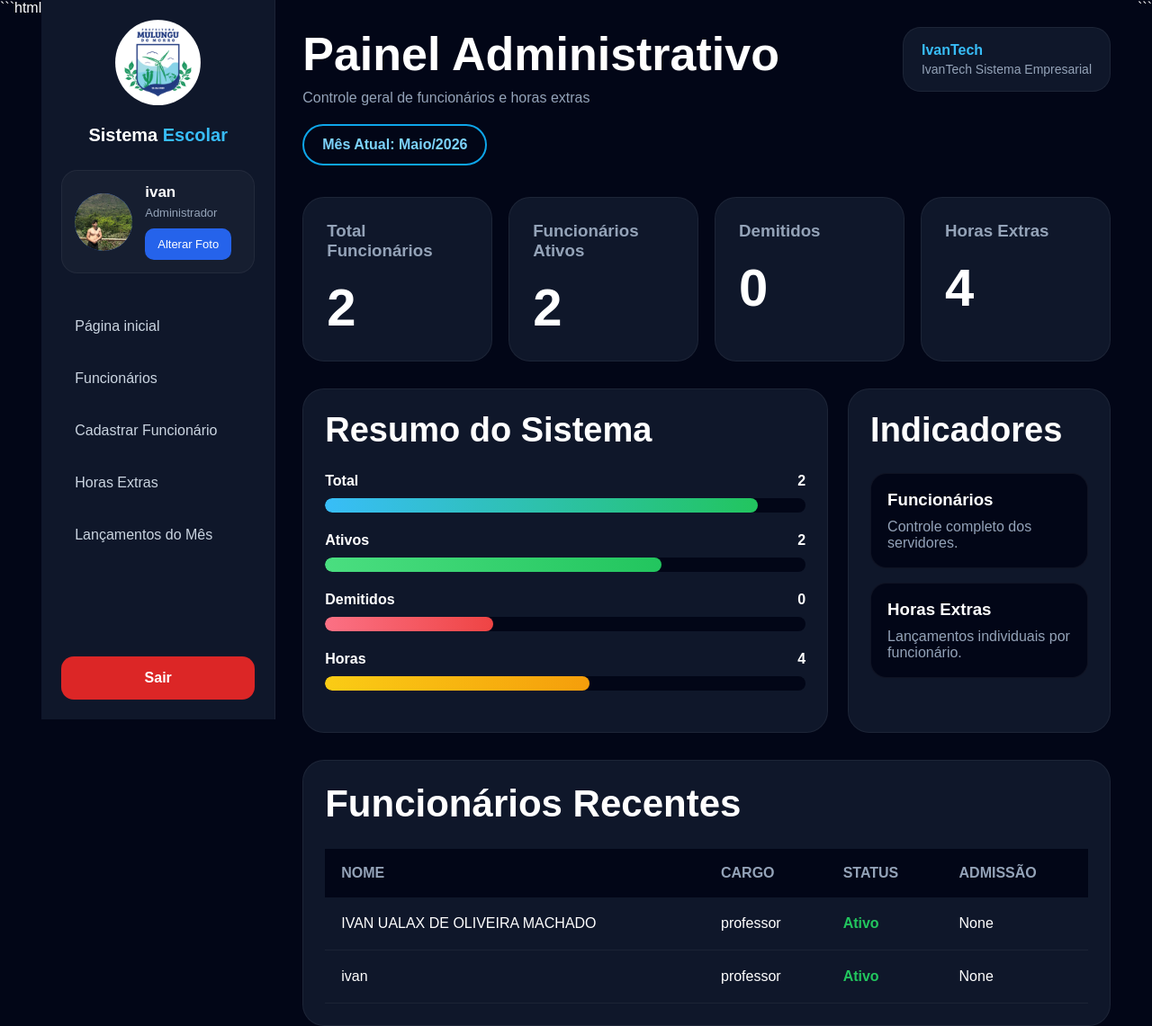
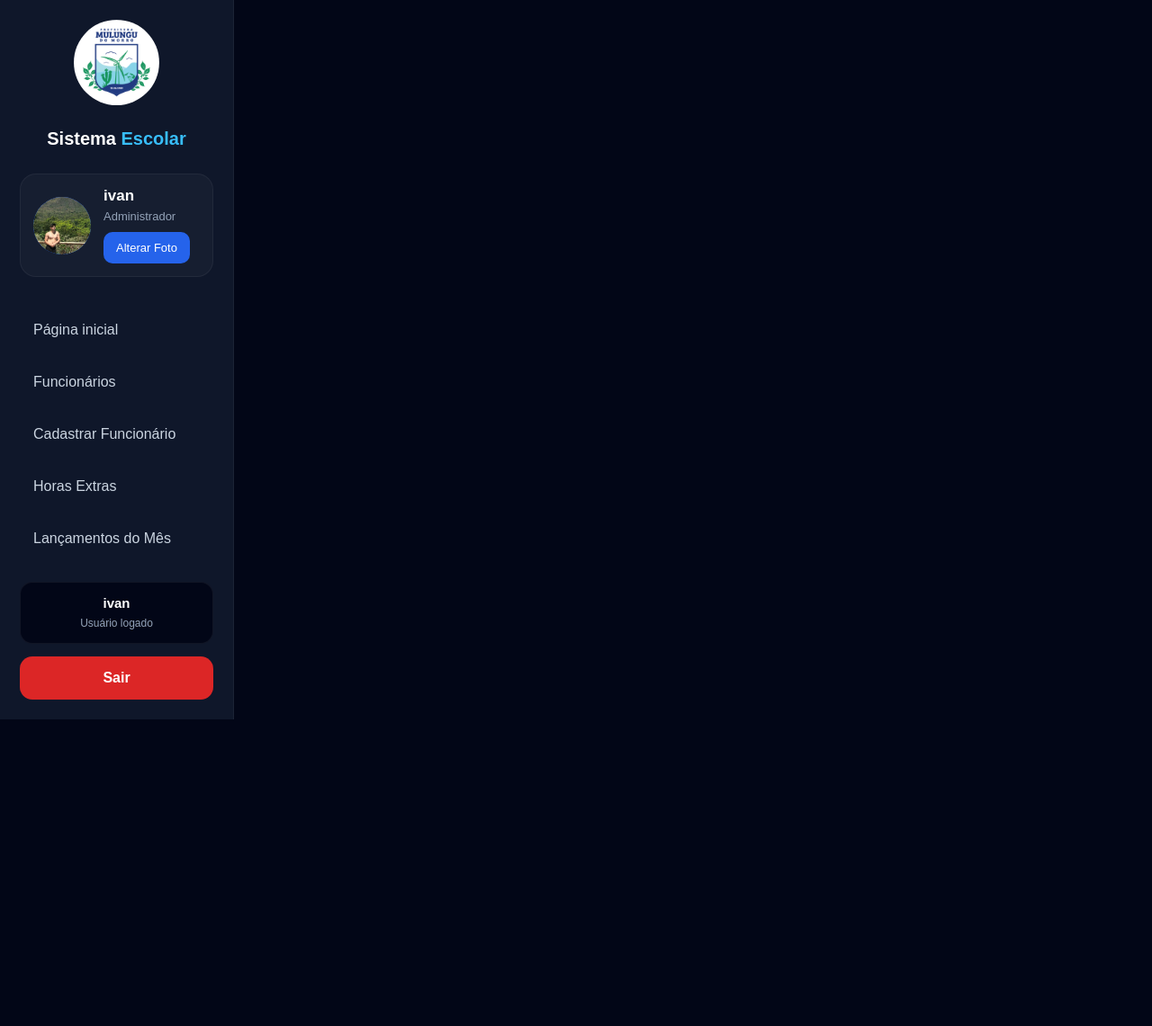
Before and after one commit to Ivan-Ualax/sistema-educacional, a Django app: page / in a window 1280 px wide. Shown: the whole page at 90% size. After the commit the page ends 800 px from the top, so only its background shows below. Run offline with Django 5.2, Linux system fonts and the light colour scheme; a user stored in the database is signed in; data comes from the database, SQL or seed files in the repository.

Commit message:
fix dashboard sidebar

````diff
--- a/funcionarios/templates/home.html
+++ b/funcionarios/templates/home.html
@@ -1,4 +1,3 @@
-```html
 {% load static %}
 
 <!DOCTYPE html>
@@ -156,10 +155,32 @@
             transform:translateX(4px);
         }
 
+        /* USUARIO LOGADO */
+
+        .usuario-logado{
+            background:#020617;
+            border:1px solid rgba(255,255,255,0.06);
+            padding:14px;
+            border-radius:14px;
+            margin-top:20px;
+            margin-bottom:14px;
+            text-align:center;
+        }
+
+        .usuario-logado strong{
+            display:block;
+            font-size:15px;
+            margin-bottom:4px;
+        }
+
+        .usuario-logado span{
+            font-size:12px;
+            color:#94a3b8;
+        }
+
         /* BOTÃO */
 
         .btn-login{
-            margin-top:30px;
             background:#dc2626;
             color:white;
             text-align:center;
@@ -501,6 +522,22 @@
 
         </div>
 
+        <div>
+
+            <!-- USUARIO LOGADO -->
+
+            <div class="usuario-logado">
+
+                <strong>
+                    {{ request.user.username }}
+                </strong>
+
+                <span>
+                    Usuário logado
+                </span>
+
+            </div>
+
             <!-- BOTÃO SAIR -->
 
             <form
@@ -521,229 +558,7 @@
 
         </div>
 
-    <!-- CONTENT -->
-
-    <div class="content">
-
-        <div class="topo">
-
-            <div>
-
-                <h1>
-                    Painel Administrativo
-                </h1>
-
-                <p>
-                    Controle geral de funcionários e horas extras
-                </p>
-
-                <div class="mes">
-                    Mês Atual: {{ mes_atual }}/{{ ano_atual }}
-                </div>
-
-            </div>
-
-            <div class="marca">
-
-                <strong>
-                    IvanTech
-                </strong>
-
-                <p>
-                    IvanTech Sistema Empresarial
-                </p>
-
-            </div>
-
-        </div>
-
-        <!-- CARDS -->
-
-        <div class="cards">
-
-            <div class="card">
-                <h3>Total Funcionários</h3>
-                <strong>{{ total_funcionarios }}</strong>
-            </div>
-
-            <div class="card">
-                <h3>Funcionários Ativos</h3>
-                <strong>{{ ativos }}</strong>
-            </div>
-
-            <div class="card">
-                <h3>Demitidos</h3>
-                <strong>{{ demitidos }}</strong>
-            </div>
-
-            <div class="card">
-                <h3>Horas Extras</h3>
-                <strong>{{ horas_extras }}</strong>
-            </div>
-
-        </div>
-
-        <!-- GRID -->
-
-        <div class="grid">
-
-            <div class="box">
-
-                <h2>
-                    Resumo do Sistema
-                </h2>
-
-                <div class="barra-item">
-
-                    <div class="barra-topo">
-                        <span>Total</span>
-                        <span>{{ total_funcionarios }}</span>
-                    </div>
-
-                    <div class="barra">
-                        <div class="progresso azul"></div>
-                    </div>
-
-                </div>
-
-                <div class="barra-item">
-
-                    <div class="barra-topo">
-                        <span>Ativos</span>
-                        <span>{{ ativos }}</span>
-                    </div>
-
-                    <div class="barra">
-                        <div class="progresso verde"></div>
-                    </div>
-
-                </div>
-
-                <div class="barra-item">
-
-                    <div class="barra-topo">
-                        <span>Demitidos</span>
-                        <span>{{ demitidos }}</span>
-                    </div>
-
-                    <div class="barra">
-                        <div class="progresso vermelho"></div>
-                    </div>
-
-                </div>
-
-                <div class="barra-item">
-
-                    <div class="barra-topo">
-                        <span>Horas</span>
-                        <span>{{ horas_extras }}</span>
-                    </div>
-
-                    <div class="barra">
-                        <div class="progresso amarelo"></div>
-                    </div>
-
-                </div>
-
-            </div>
-
-            <!-- INDICADORES -->
-
-            <div class="box">
-
-                <h2>
-                    Indicadores
-                </h2>
-
-                <div class="indicador">
-
-                    <h3>
-                        Funcionários
-                    </h3>
-
-                    <p>
-                        Controle completo dos servidores.
-                    </p>
-
-                </div>
-
-                <div class="indicador">
-
-                    <h3>
-                        Horas Extras
-                    </h3>
-
-                    <p>
-                        Lançamentos individuais por funcionário.
-                    </p>
-
-                </div>
-
-            </div>
-
-        </div>
-
-        <!-- TABELA -->
-
-        <div class="tabela-box">
-
-            <h2>
-                Funcionários Recentes
-            </h2>
-
-            <table>
-
-                <thead>
-
-                    <tr>
-                        <th>NOME</th>
-                        <th>CARGO</th>
-                        <th>STATUS</th>
-                        <th>ADMISSÃO</th>
-                    </tr>
-
-                </thead>
-
-                <tbody>
-
-                    {% for funcionario in funcionarios %}
-
-                    <tr>
-
-                        <td>
-                            {{ funcionario.nome }}
-                        </td>
-
-                        <td>
-                            {% if funcionario.cargo %}
-                                {{ funcionario.cargo.nome }}
-                            {% endif %}
-                        </td>
-
-                        <td>
-
-                            <span class="{{ funcionario.status }}">
-                                {{ funcionario.status|title }}
-                            </span>
-
-                        </td>
-
-                        <td>
-                            {{ funcionario.data_admissao }}
-                        </td>
-
-                    </tr>
-
-                    {% endfor %}
-
-                </tbody>
-
-            </table>
-
-        </div>
-
     </div>
 
 </body>
 </html>
-```
````
Lines whose indentation alone changed are shown as unchanged.
